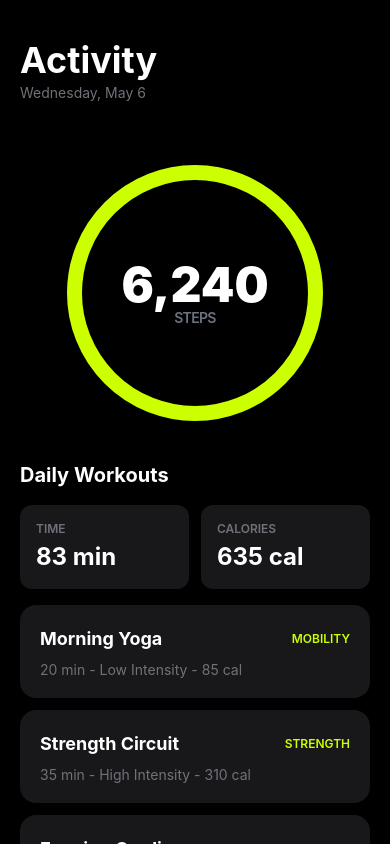
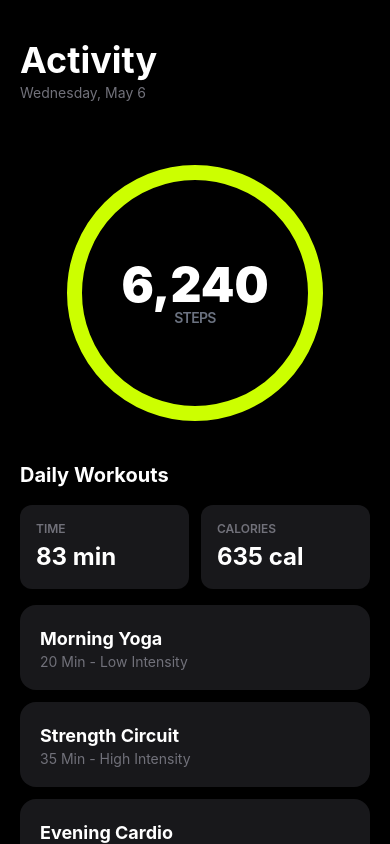
Before and after one commit to Lashang554/Fitness_tech, a React Native app: screen / in a window 390 px wide. Built offline with nearby package versions, Linux system fonts and the light colour scheme.

Commit message:
Revert "Add workout details to home cards"
This reverts commit aec9dc0c52f4948f55f91855a2d85689a892442b.

```diff
--- a/src/screens/home/HomeScreen.tsx
+++ b/src/screens/home/HomeScreen.tsx
@@ -35,15 +35,9 @@ export function HomeScreen() {
       </View>
       {workouts.map((workout) => (
         <View key={workout.id} className="mb-3 rounded-2xl bg-zinc-900 p-5">
-          <View className="mb-2 flex-row items-center justify-between">
-            <Text className="text-lg font-bold text-white">{workout.title}</Text>
-            <Text className="text-xs font-semibold uppercase text-active-lime">
-              {workout.category}
-            </Text>
-          </View>
+          <Text className="text-lg font-bold text-white">{workout.title}</Text>
           <Text className="text-zinc-500">
-            {formatMinutes(workout.durationMinutes)} - {workout.intensity} Intensity -{' '}
-            {formatCalories(workout.calories)}
+            {workout.durationMinutes} Min - {workout.intensity} Intensity
           </Text>
         </View>
       ))}
```
